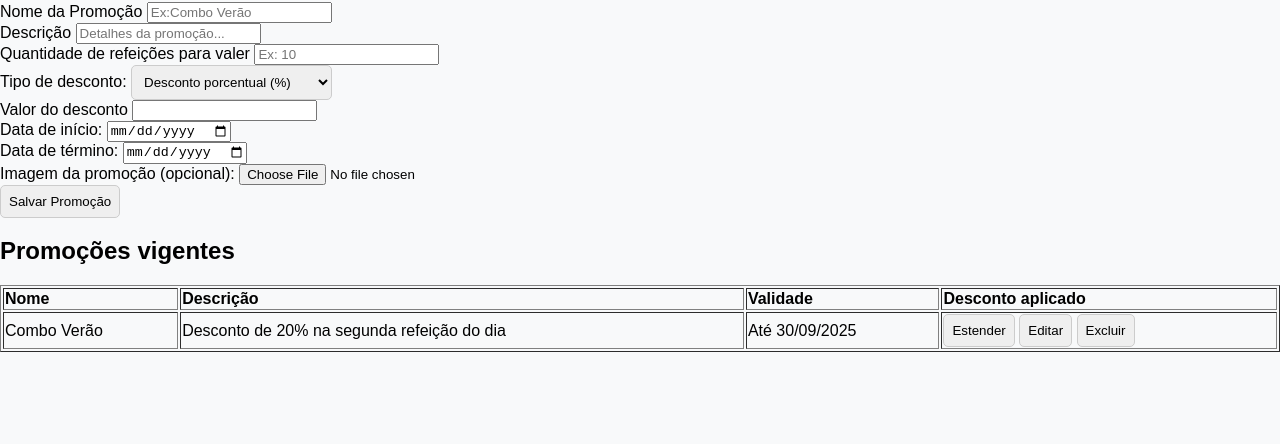
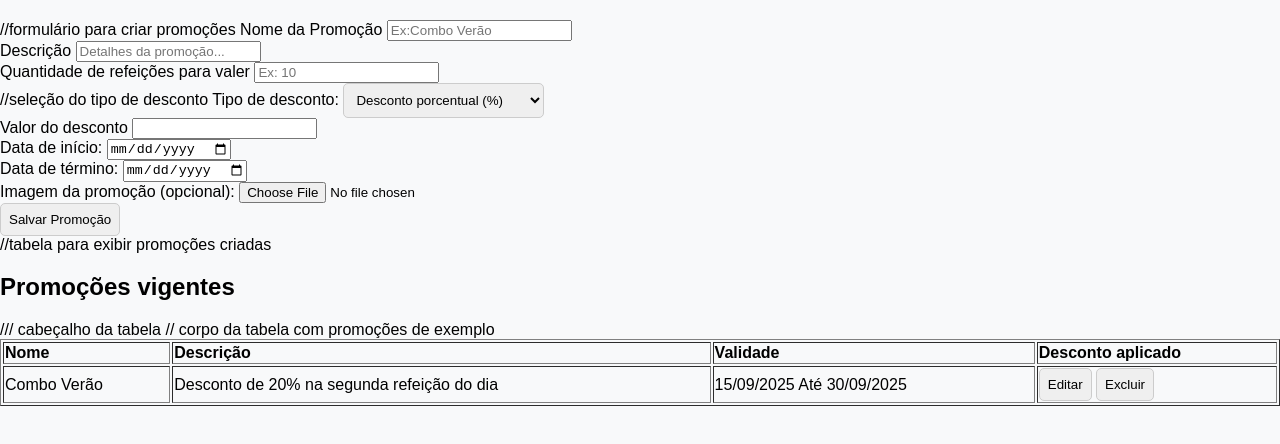
Before and after one commit to mayaraduartez/cartao-fidelidade, a plain HTML site: page promocao.html in a window 1280 px wide. Shown: the part 78-522 px from the top of the page. Drawn offline with Linux system fonts and the light colour scheme.

Commit message:
Botão estender excluido e tela de promoções com cometários

```diff
--- a/promocao.html
+++ b/promocao.html
@@ -7,9 +7,10 @@
     <title>Tela de Promoções</title>
   </head>
   <body>
+    //classe para criar promoções
     <div class="criar_promocao">
       <h1>Criar Promoção</h1>
-
+      //formulário para criar promoções
       <label>Nome da Promoção</label>
       <input name="nome_promocao" type="text" placeholder="Ex:Combo Verão" />
 
@@ -23,7 +24,7 @@
       <input type="number" name="qtd_refeicoes" placeholder="Ex: 10" min="0" />
 
       <br />
-
+      //seleção do tipo de desconto
       <label>Tipo de desconto:</label>
       <select name="tipo_desconto">
         <option value="porcentual">Desconto porcentual (%)</option>
@@ -56,11 +57,12 @@
       <button type="submit">Salvar Promoção</button>
     </div>
 
+    //tabela para exibir promoções criadas
     <div class="promocoes">
       <h2>Promoções vigentes</h2>
-
       <table border="1" style="width: 100%; text-align: left">
         <thead>
+          /// cabeçalho da tabela
           <tr>
             <th>Nome</th>
             <th>Descrição</th>
@@ -69,12 +71,12 @@
           </tr>
         </thead>
         <tbody>
+          // corpo da tabela com promoções de exemplo
           <tr>
             <td>Combo Verão</td>
             <td>Desconto de 20% na segunda refeição do dia</td>
-            <td>Até 30/09/2025</td>
+            <td>15/09/2025 Até 30/09/2025</td>
             <td>
-              <button onclick="estenderPromocao()">Estender</button>
               <button onclick="editarPromocao()">Editar</button>
               <button onclick="excluirPromocao()">Excluir</button>
             </td>
```
